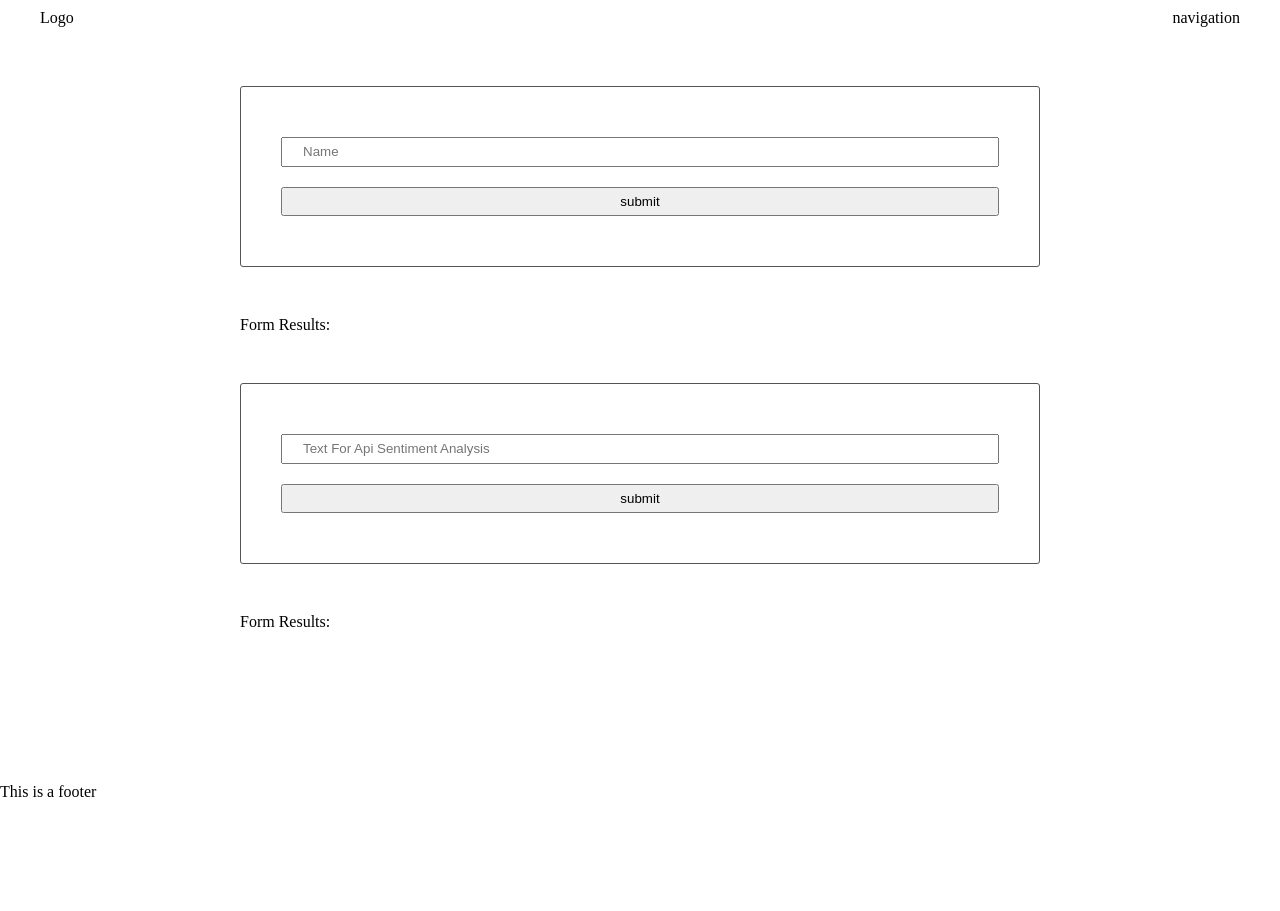
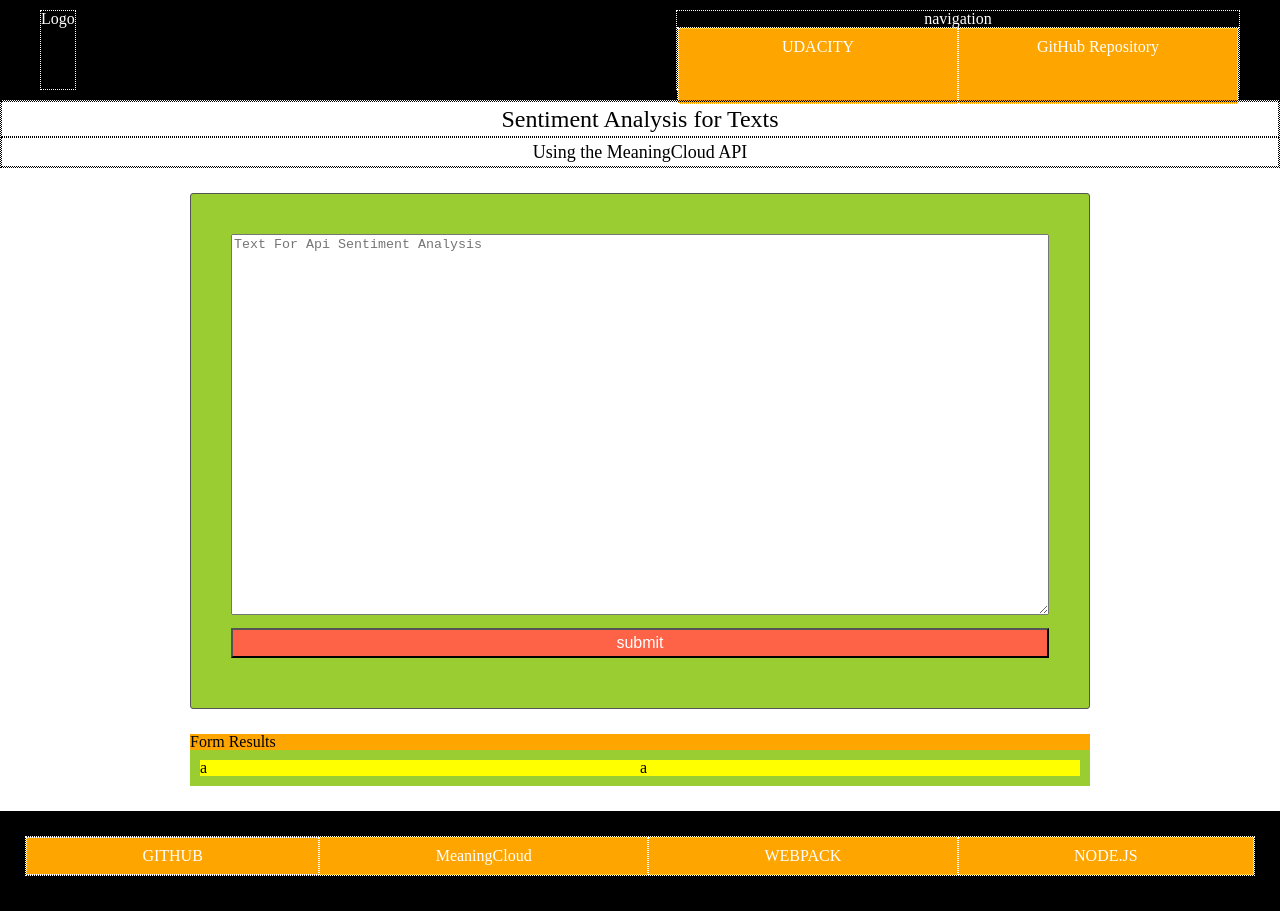
Before and after one commit to cgbosse/udaCfrontEndDev-proj4, a website built with webpack: page src/client/views/index.html in a window 1280 px wide. Before the commit the page ends 800 px from the top, so only its background shows below. Built offline with nearby package versions, Linux system fonts and the light colour scheme.

Commit message:
API Setup
Type: Feature

The API is working.
Backup before clean up and continuation.

```diff
--- a/src/client/js/formHandlerApi.js
+++ b/src/client/js/formHandlerApi.js
@@ -29,7 +29,7 @@ const postData = async ( url = '', data = {})=>{
   });
     try {
       const newData = await response.json();
-      //console.log('Posting New Data: ' + newData);
+      console.log('Posting New Data: ' + newData);
       return newData;
     }catch(error) {
     console.log("error", error);
--- a/src/client/styles/base.scss
+++ b/src/client/styles/base.scss
@@ -9,6 +9,43 @@ main {
 }
 
 section {
-    max-width: 800px;
-    margin: 50px auto;
+    max-width: 900px;
+    margin: 25px auto;
 }
+
+h1{
+    font-size: x-large;
+    font-weight: 300;
+    padding: 5px;
+}
+
+h2{
+    font-size: large;
+    font-weight: 300;
+    padding: 5px;
+}
+
+
+header {
+    height: 100px;
+    text-align: center;
+    padding: 3px;
+    background-color: black;
+    color: white;
+
+}
+
+footer {
+    margin-top: auto;
+    min-height: 100px;
+    text-align: center;
+    padding: 25px;
+    background-color: black;
+    color: white;
+    padding: auto;
+
+}
+
+.title {
+    text-align: center;
+}
--- a/src/client/styles/footer.scss
+++ b/src/client/styles/footer.scss
@@ -0,0 +1,20 @@
+div {
+    border-style: dotted;
+    border-width: 1px;
+}
+
+.inlineflex {
+    height: 100%;
+    display: flex;
+    flex-direction: row;
+    flex-grow: 1;
+    flex-wrap: wrap;
+    align-items: stretch;
+}
+
+.inlineflexitem {
+    flex-grow: 1;
+    background-color: orange;
+    padding: 10px;
+    min-width: 280px;
+}
--- a/src/client/styles/form.scss
+++ b/src/client/styles/form.scss
@@ -2,6 +2,8 @@ form {
     border: 1px solid #545454;
     border-radius: 3px;
     padding: 40px;
+    background-color: yellowgreen;
+    min-height: 400px;
 }
 
 input {
@@ -9,4 +11,48 @@ input {
     width: 100%;
     line-height: 16px;
     margin: 10px 0;
+    background-color: darkgreen;
+    color: white;
 }
+
+form input[type="submit"] {
+    font-size: 16px;
+    background-color: tomato;
+
+}
+
+form textarea {
+    width: 100%;
+    rows: 50;
+}
+
+#resultsApi {
+    border-style: solid;
+    border: 1px;
+    border-color: green;
+    width: 100%;
+    background-color: yellow;
+}
+
+.resultsbox {
+    max-width: 900px;
+    border-style: solid;
+    border: 1px;
+    border-color: yellowgreen;
+    background-color: yellowgreen;
+    display: flex;
+    flex-direction: row;
+    padding: 10px;
+}
+
+.resultsboxitem {
+    flex-grow: 1 ;
+    align-items: stretch;
+}
+
+.results {
+    border-style: dotted;
+    padding: auto;
+    background-color: orange;
+
+}
--- a/src/client/views/index.html
+++ b/src/client/views/index.html
@@ -18,41 +18,67 @@
             </div>
             <div class="">
                 navigation
+                <div class="inlineflex">
+                    <div class="inlineflexitem">
+                        UDACITY
+                    </div>
+                    <div class="inlineflexitem">
+                        GitHub Repository
+                    </div>
+                </div>
             </div>
         </header>
 
         <main>
-
-            <section>
-                <form class="" onsubmit="return Client.handleSubmit(event)">
-                    <input id="name" type="text" name="input" value="" onblur="onBlur()" placeholder="Name">
-                    <input type="submit" name="" value="submit" onclick="return Client.handleSubmit(event)" onsubmit="return handleSubmit(event)">
-                </form>
-            </section>
-
-            <section>
-                <strong>Form Results:</strong>
-                <div id="results"></div>
-            </section>
-
         <!-- Section Duplicated for testing the API Text Submission -->
 
+            <div>
+                <div class="title">
+                    <h1>
+                        Sentiment Analysis for Texts
+                    </h1>
+                </div>
+                <div class="title">
+                    <h2>
+                        Using the MeaningCloud API
+                    </h2>
+                </div>
+            </div>
             <section>
-                <form class="" onsubmit="return Client.handleSubmitApi(event)">
-                    <input id="textForApi" type="text" name="input" value="" onblur="onBlur()" placeholder="Text For Api Sentiment Analysis">
+                <form id ="input_form"  class="" onsubmit="return Client.handleSubmitApi(event)">
+                    <textarea id="textForApi" type="text" name="input" value="" onblur="onBlur()" placeholder="Text For Api Sentiment Analysis"  rows="25" form="input_form"></textarea>
                     <input type="submit" name="" value="submit" onclick="return Client.handleSubmitApi(event)" onsubmit="return handleSubmitApi(event)">
                 </form>
             </section>
-
-            <section>
-                <strong>Form Results:</strong>
-                <div id="resultsApi"></div>
+            <section class="results">
+                <h3>Form Results</h3>
+                <div class="resultsbox">
+                    <div id="resultsApi" class="resultsboxitem">
+                    a
+                    </div>
+                    <div id="resultsApi" class="resultsboxitem">
+                        a
+                    </div>
+                </div>
             </section>
         </main>
 
 
         <footer>
-            <p>This is a footer</p>
+            <div class="inlineflex">
+                <div class="inlineflexitem">
+                    GITHUB
+                </div>
+                <div class="inlineflexitem">
+                    MeaningCloud
+                </div>
+                <div class="inlineflexitem">
+                    WEBPACK
+                </div>
+                <div class="inlineflexitem">
+                    NODE.JS
+                </div>
+            </div>
         </footer>
 
         <!-- L2 Step 8 -->
--- a/src/server/mcloudAPI.js
+++ b/src/server/mcloudAPI.js
@@ -1,6 +1,6 @@
 
 const formdata = new FormData();
-formdata.append("key", "705753b56f221e17f79c742261cf50f4");
+formdata.append("key", "MYKEY");
 formdata.append("txt", "Bruce Lee is recognized as a legend of martial Arts. His skill was extreme and his legacy remains.");
 formdata.append("lang", "en");  // 2-letter code, like en es fr ...
 
```
Also changed, not shown: API_JSON EXAMPLE.txt (added, +81 -0 lines), src/client/views/index copy.html (added, +62 -0 lines), src/server/index.js (+39 -10 lines).
